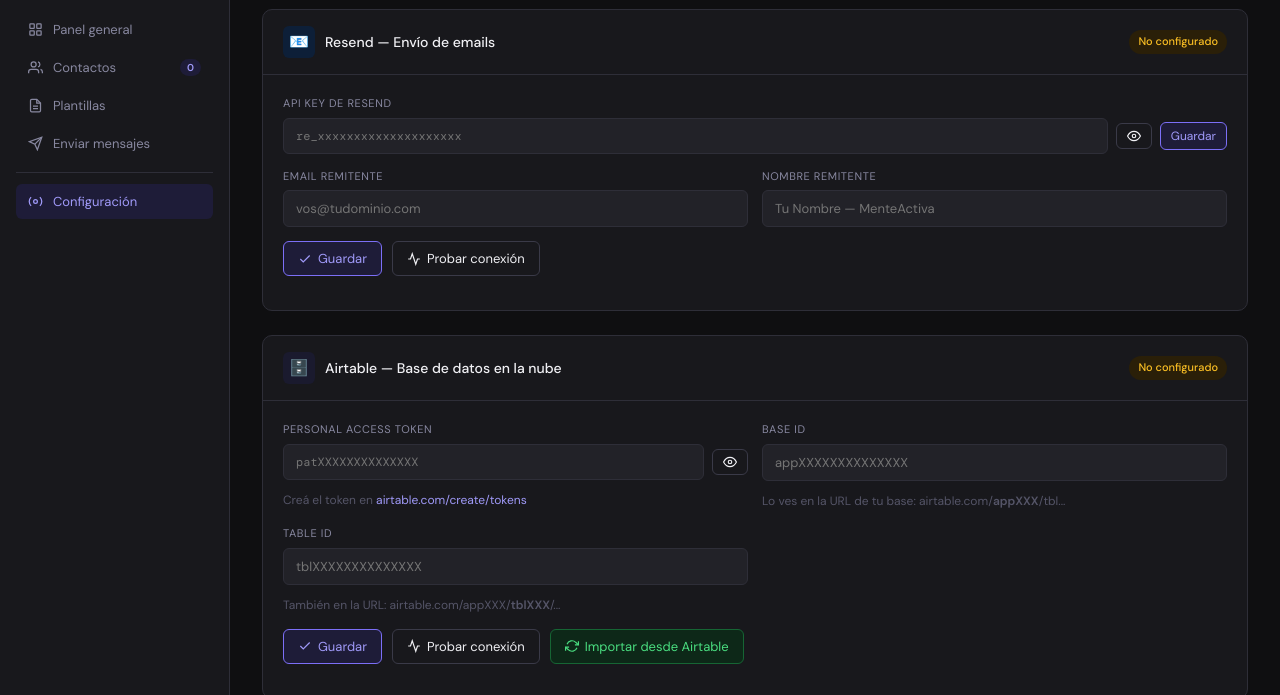
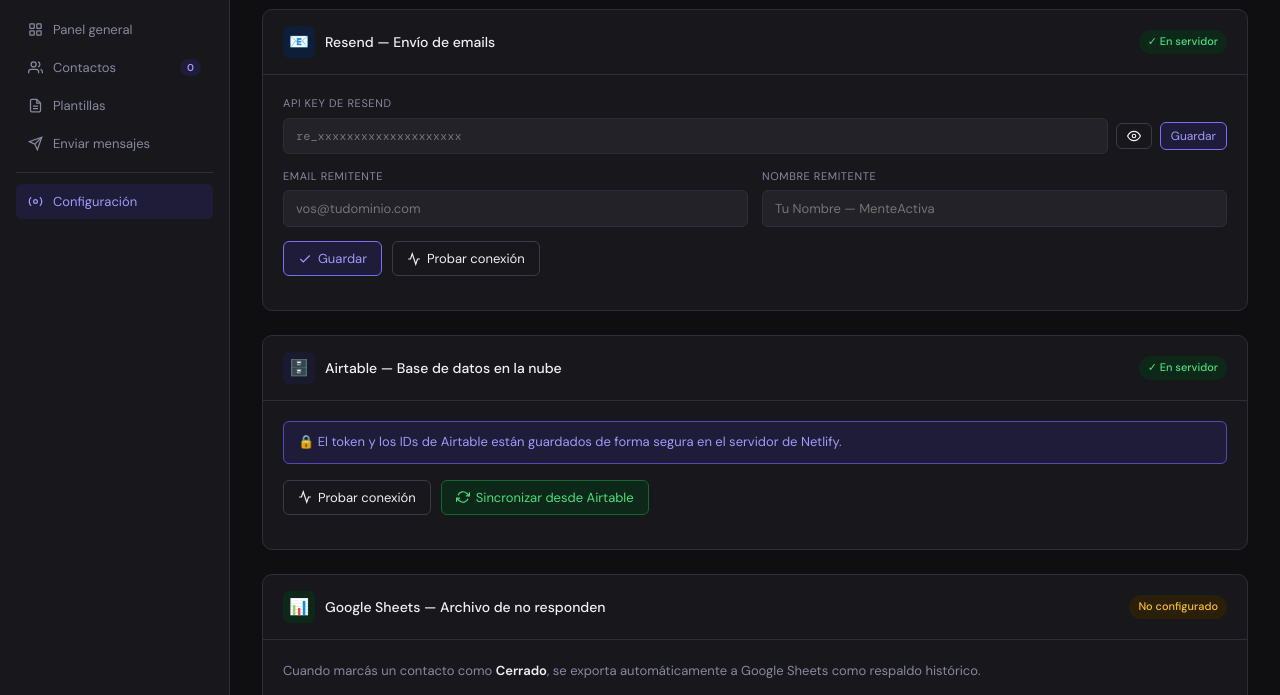
Before and after one commit to FABIANGABRIEL2404/menteactiva-outreach, a plain HTML site: page index.html in a window 1280 px wide. Both pictures are taken after a click on the button "Configuración". Shown: the part 92-787 px from the top of the page. Drawn offline with nearby package versions, Linux system fonts and the light colour scheme.

Commit message:
Update index.html

```diff
--- a/index.html
+++ b/index.html
@@ -407,41 +407,17 @@
           <div class="head">
             <div class="icon" style="background:#1a1a2e">🗄️</div>
             <h3>Airtable — Base de datos en la nube</h3>
-            <span class="status-pill missing" id="airtable-pill">No configurado</span>
+            <span class="status-pill configured" id="airtable-pill">✓ En servidor</span>
           </div>
           <div class="body">
-            <div class="form-grid" style="margin-bottom:14px">
-              <div class="form-group">
-                <label>Personal Access Token</label>
-                <div class="key-row">
-                  <input id="cfg-at-token" type="password" placeholder="patXXXXXXXXXXXXXX" autocomplete="off">
-                  <button class="btn btn-sm" onclick="toggleKeyVisible('cfg-at-token','eye-at')">
-                    <svg fill="none" stroke="currentColor" stroke-width="2" viewBox="0 0 24 24" id="eye-at"><path d="M1 12s4-8 11-8 11 8 11 8-4 8-11 8-11-8-11-8z"/><circle cx="12" cy="12" r="3"/></svg>
-                  </button>
-                </div>
-                <div class="hint">Creá el token en <a href="https://airtable.com/create/tokens" target="_blank">airtable.com/create/tokens</a></div>
-              </div>
-              <div class="form-group">
-                <label>Base ID</label>
-                <input id="cfg-at-base" placeholder="appXXXXXXXXXXXXXX">
-                <div class="hint">Lo ves en la URL de tu base: airtable.com/<strong>appXXX</strong>/tbl...</div>
-              </div>
-              <div class="form-group">
-                <label>Table ID</label>
-                <input id="cfg-at-table" placeholder="tblXXXXXXXXXXXXXX">
-                <div class="hint">También en la URL: airtable.com/appXXX/<strong>tblXXX</strong>/...</div>
-              </div>
-            </div>
+            <div class="info-box">🔒 El token y los IDs de Airtable están guardados de forma segura en el servidor de Netlify.</div>
             <div style="display:flex;gap:10px;flex-wrap:wrap;margin-bottom:14px">
-              <button class="btn btn-primary" onclick="saveConfig()">
-                <svg fill="none" stroke="currentColor" stroke-width="2" viewBox="0 0 24 24"><polyline points="20 6 9 17 4 12"/></svg>Guardar
-              </button>
               <button class="btn" onclick="testAirtable()">
                 <svg fill="none" stroke="currentColor" stroke-width="2" viewBox="0 0 24 24"><polyline points="22 12 18 12 15 21 9 3 6 12 2 12"/></svg>Probar conexión
               </button>
               <button class="btn btn-green" onclick="syncFromAirtable()">
                 <svg fill="none" stroke="currentColor" stroke-width="2" viewBox="0 0 24 24"><polyline points="23 4 23 10 17 10"/><polyline points="1 20 1 14 7 14"/><path d="M3.51 9a9 9 0 0 1 14.85-3.36L23 10M1 14l4.64 4.36A9 9 0 0 0 20.49 15"/></svg>
-                Importar desde Airtable
+                Sincronizar desde Airtable
               </button>
             </div>
             <div id="at-test-result" style="font-size:13px;color:var(--muted)"></div>
@@ -560,7 +536,7 @@
 
 let contacts = [];
 let templates = {};
-let config = { apiKey:'', fromEmail:'', fromName:'', atToken:'', atBase:'', atTable:'', sheetsUrl:'' };
+let config = { fromEmail:'', fromName:'', sheetsUrl:'' };
 let editIdx = -1;
 let currentSendData = [];
 
@@ -585,11 +561,10 @@
 
 // ── Airtable API ──
 async function atRequest(action, extra = {}) {
-  if (!config.atToken || !config.atBase || !config.atTable) throw new Error('Airtable no configurado');
   const res = await fetch('/.netlify/functions/airtable', {
     method: 'POST',
     headers: { 'Content-Type': 'application/json' },
-    body: JSON.stringify({ action, apiKey: config.atToken, baseId: config.atBase, tableId: config.atTable, ...extra })
+    body: JSON.stringify({ action, ...extra })
   });
   const data = await res.json();
   if (!res.ok) throw new Error(data.error || 'Error Airtable');
@@ -642,9 +617,7 @@
 
 // ── Sync ──
 async function syncFromAirtable() {
-  if (!config.atToken || !config.atBase || !config.atTable) {
-    toast('Configurá Airtable primero', true); goTo('config', null); return;
-  }
+  // Keys en servidor — siempre disponible
   setSyncStatus('syncing', 'Sincronizando...');
   try {
     const data = await atRequest('list');
@@ -720,22 +693,21 @@
 }
 function updateNavCount() { document.getElementById('nav-count').textContent = contacts.length; }
 function updateApiStatus() {
-  const ok = config.apiKey && config.fromEmail;
-  document.getElementById('api-dot').className = 'api-dot ' + (ok?'ok':'err');
-  document.getElementById('api-status-text').textContent = ok ? config.fromEmail : 'No configurado';
-  document.getElementById('resend-pill').textContent = ok ? '✓ Configurado' : 'No configurado';
-  document.getElementById('resend-pill').className = 'status-pill ' + (ok?'configured':'missing');
-  const atOk = config.atToken && config.atBase && config.atTable;
-  document.getElementById('at-dot').className = 'api-dot ' + (atOk?'ok':'err');
-  document.getElementById('at-status-text').textContent = atOk ? 'Conectado' : 'No configurado';
-  document.getElementById('airtable-pill').textContent = atOk ? '✓ Configurado' : 'No configurado';
-  document.getElementById('airtable-pill').className = 'status-pill ' + (atOk?'configured':'missing');
+  // Keys en servidor — siempre verde si el panel cargó
+  document.getElementById('api-dot').className = 'api-dot ok';
+  document.getElementById('api-status-text').textContent = 'Keys en servidor Netlify';
+  document.getElementById('resend-pill').textContent = '✓ En servidor';
+  document.getElementById('resend-pill').className = 'status-pill configured';
+  document.getElementById('at-dot').className = 'api-dot ok';
+  document.getElementById('at-status-text').textContent = 'En servidor Netlify';
+  document.getElementById('airtable-pill').textContent = '✓ En servidor';
+  document.getElementById('airtable-pill').className = 'status-pill configured';
   const shOk = !!config.sheetsUrl;
   document.getElementById('sheets-pill').textContent = shOk ? '✓ Configurado' : 'No configurado';
   document.getElementById('sheets-pill').className = 'status-pill ' + (shOk?'configured':'missing');
 }
 function checkSendKey() {
-  document.getElementById('send-no-key').style.display = (config.apiKey && config.fromEmail) ? 'none' : 'block';
+  document.getElementById('send-no-key').style.display = 'none'; // Keys en servidor
 }
 
 // ── Badges ──
@@ -939,21 +911,13 @@
 
 // ── Config ──
 function loadConfigUI(){
-  document.getElementById('cfg-apikey').value=config.apiKey||'';
   document.getElementById('cfg-from-email').value=config.fromEmail||'';
   document.getElementById('cfg-from-name').value=config.fromName||'';
-  document.getElementById('cfg-at-token').value=config.atToken||'';
-  document.getElementById('cfg-at-base').value=config.atBase||'';
-  document.getElementById('cfg-at-table').value=config.atTable||'';
   document.getElementById('cfg-sheets-url').value=config.sheetsUrl||'';
 }
 function saveConfig(){
-  config.apiKey=document.getElementById('cfg-apikey').value.trim();
   config.fromEmail=document.getElementById('cfg-from-email').value.trim();
   config.fromName=document.getElementById('cfg-from-name').value.trim();
-  config.atToken=document.getElementById('cfg-at-token').value.trim();
-  config.atBase=document.getElementById('cfg-at-base').value.trim();
-  config.atTable=document.getElementById('cfg-at-table').value.trim();
   config.sheetsUrl=document.getElementById('cfg-sheets-url').value.trim();
   saveCfg(); updateApiStatus(); toast('Configuración guardada');
 }
@@ -964,11 +928,11 @@
 
 async function testResend(){
   const r=document.getElementById('test-result');
-  if(!config.apiKey){r.innerHTML='<span style="color:var(--red)">✗ Primero guardá la API Key</span>';return;}
-  if(!config.fromEmail){r.innerHTML='<span style="color:var(--red)">✗ Completá el email remitente</span>';return;}
+  // Keys en servidor — solo verificar que la función responde
   r.innerHTML='<span style="color:var(--accent-light)">Probando...</span>';
   try {
-    const res=await fetch('/.netlify/functions/send-email',{method:'POST',headers:{'Content-Type':'application/json'},body:JSON.stringify({apiKey:config.apiKey,from:`${config.fromName||'Panel'} <${config.fromEmail}>`,to:[config.fromEmail],subject:'✓ Prueba de conexión',text:'Conexión funcionando correctamente.'})});
+    const testEmail = config.fromEmail || 'test@menteactiva.com.ar';
+    const res=await fetch('/.netlify/functions/send-email',{method:'POST',headers:{'Content-Type':'application/json'},body:JSON.stringify({to:[testEmail],subject:'✓ Prueba de conexión',text:'Conexión funcionando correctamente desde el Panel de Outreach.'})});
     const data=await res.json();
     if(res.ok){r.innerHTML='<span style="color:var(--green)">✓ Conexión exitosa</span>';toast('Resend OK');}
     else{r.innerHTML=`<span style="color:var(--red)">✗ Error: ${escapeHtml(data.message||JSON.stringify(data))}</span>`;}
@@ -977,7 +941,7 @@
 
 async function testAirtable(){
   const r=document.getElementById('at-test-result');
-  if(!config.atToken||!config.atBase||!config.atTable){r.innerHTML='<span style="color:var(--red)">✗ Completá los 3 campos de Airtable</span>';return;}
+  // Keys en servidor
   r.innerHTML='<span style="color:var(--accent-light)">Probando...</span>';
   try {
     const data = await atRequest('list');
@@ -1042,9 +1006,8 @@
 
 // ── Send email ──
 async function sendViaResend(toEmail,toName,subject,body){
-  const fromLine=`${config.fromName||'MenteActiva'} <${config.fromEmail}>`;
   const htmlBody=`<div style="font-family:Arial,sans-serif;font-size:15px;line-height:1.7;color:#222;max-width:560px">${body.replace(/\n/g,'<br>')}</div>`;
-  const res=await fetch('/.netlify/functions/send-email',{method:'POST',headers:{'Content-Type':'application/json'},body:JSON.stringify({apiKey:config.apiKey,from:fromLine,to:[toEmail],subject,text:body,html:htmlBody})});
+  const res=await fetch('/.netlify/functions/send-email',{method:'POST',headers:{'Content-Type':'application/json'},body:JSON.stringify({to:[toEmail],subject,text:body,html:htmlBody})});
   const data=await res.json();
   return res.ok?{ok:true,id:data.id}:{ok:false,err:data.message||'Error desconocido'};
 }
```
